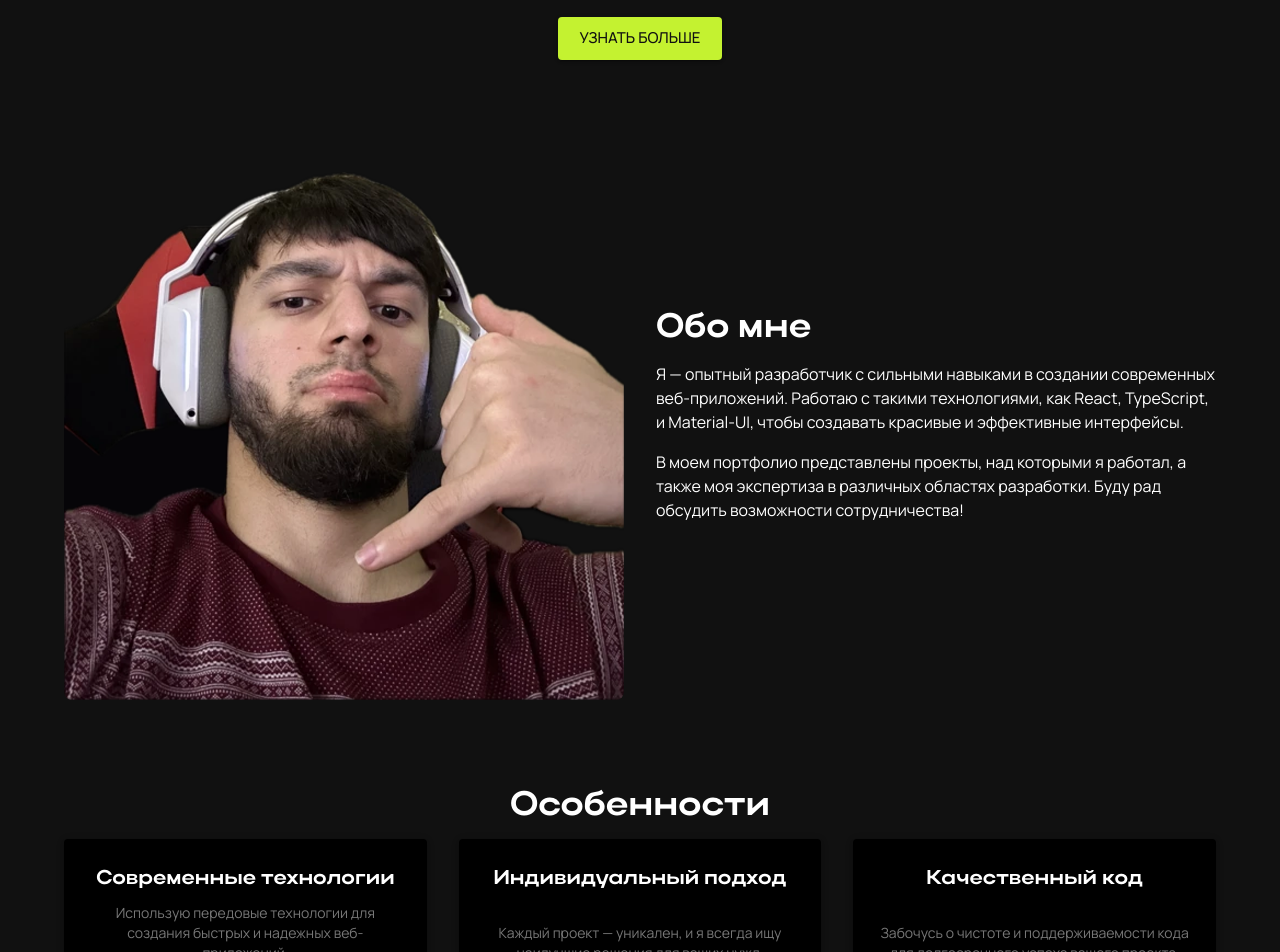
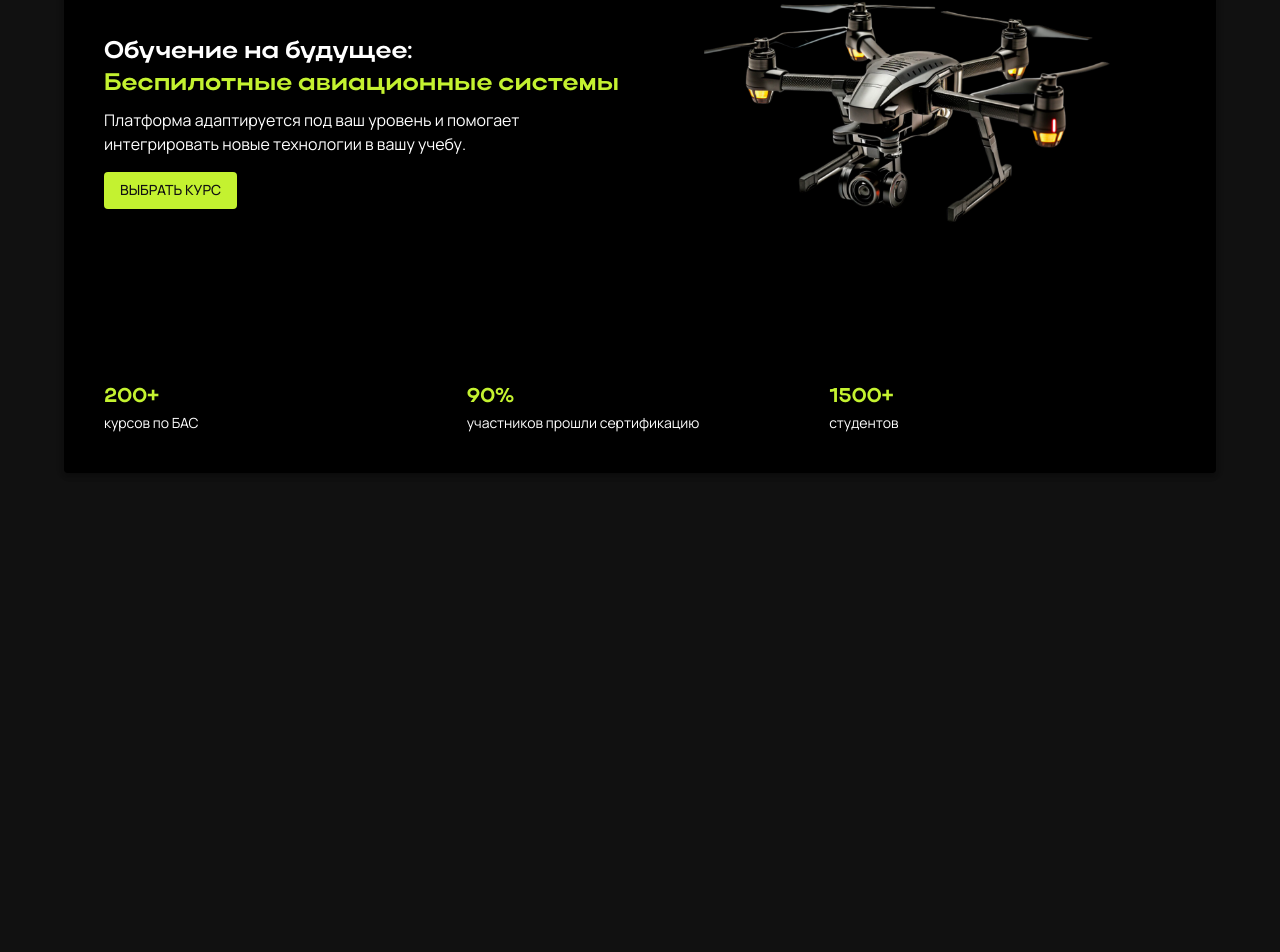
Before and after one commit to Dikiliev/hakaton-02-08-2024, a React (Vite) app in the folder frontend/: page / in a window 1280 px wide. Shown: the part 228-1180 px from the top of the page. After the commit the page ends 800 px from the top, so only its background shows below. Built offline with nearby package versions, Linux system fonts and the light colour scheme; what quill-image-resize-module-react, simple-zustand-devtools would draw is missing.

Commit message:
Home page

```diff
--- a/frontend/src/components/header/Header.jsx
+++ b/frontend/src/components/header/Header.jsx
@@ -18,6 +18,10 @@ import { useAuthStore } from '@store/auth';
 import {logout} from "@utils/auth.js";
 
 const defaultPages = [
+    {
+        name: 'Главная',
+        url: '',
+    },
     {
         name: 'Курсы',
         url: 'courses',
--- a/frontend/src/pages/homePage/HomePage.jsx
+++ b/frontend/src/pages/homePage/HomePage.jsx
@@ -1,89 +1,47 @@
-// src/components/HomePage.jsx
-
+// HomePage.jsx
 import React from 'react';
-import { Container, Typography, Box, Button, Grid, Paper } from '@mui/material';
-import styles from './HomePage.module.css';
+import {Box, Typography, Button, Container, Paper, Grid, Divider} from '@mui/material';
 
 const HomePage = () => {
     return (
-        <Container maxWidth="lg" className={styles.container}>
-            {/* Приветственная секция */}
-            <Box className={styles.hero} sx={{ textAlign: 'center', py: 5 }}>
-                <Typography variant="h3" className={styles.title} gutterBottom>
-                    Добро пожаловать в мое портфолио!
+        <Container sx={{ my: 4 }}>
+            <Paper elevation={4} sx={{ px: 5, pb: 5, pt: {xs: 5} }}>
+                <Grid container spacing={2} alignItems="center">
+                    <Grid item xs={12} sm={6}>
+                        <Typography variant="h5" component="h1" gutterBottom>
+                            Обучение на будущее:
+                            <Typography color={'primary'} variant="h5" component="h1">Беспилотные авиационные системы</Typography>
                         </Typography>
-                <Typography variant="h6" className={styles.subtitle} paragraph>
-                    Изучите мои работы, проекты и опыт.
+
+                        <Typography variant="body1" sx={{ mb: 2 }}>
+                            Платформа адаптируется под ваш уровень и помогает интегрировать новые технологии в вашу учебу.
                         </Typography>
-                <Button variant="contained" color="primary" size="large">
-                    Узнать больше
+                        <Button variant="contained" color="primary" sx={{ mr: 1 }}>
+                            Выбрать курс
                         </Button>
-            </Box>
-
-            {/* Секция с изображением и текстом */}
-            <Grid container spacing={4} sx={{ py: 5, alignItems: 'center' }}>
-                <Grid item xs={12} md={6}>
-                    <img
-                        src="/i.png"
-                        alt="Портфолио"
-                        className={styles.image}
-                        style={{ width: '100%', borderRadius: '8px' }}
-                    />
+                        {/*<Button variant="outlined" color="primary">
+                            Подробнее о курсах
+                        </Button>*/}
                     </Grid>
-                <Grid item xs={12} md={6}>
-                    <Typography variant="h4" gutterBottom>
-                        Обо мне
-                    </Typography>
-                    <Typography variant="body1" paragraph>
-                        Я — опытный разработчик с сильными навыками в создании современных веб-приложений.
-                        Работаю с такими технологиями, как React, TypeScript, и Material-UI, чтобы создавать
-                        красивые и эффективные интерфейсы.
-                    </Typography>
-                    <Typography variant="body1" paragraph>
-                        В моем портфолио представлены проекты, над которыми я работал, а также моя экспертиза
-                        в различных областях разработки. Буду рад обсудить возможности сотрудничества!
-                    </Typography>
+                    <Grid item xs={12} sm={6} sx={{ display: 'flex', justifyContent: 'center' }}>
+                        <Box component="img" src="/drone.png" alt="Student with drone" sx={{ width: 420, height: 420, borderRadius: '10px' }} />
                     </Grid>
                 </Grid>
-
-            {/* Секция с особенностями */}
-            <Box sx={{ py: 5 }}>
-                <Typography variant="h4" className={styles.title} gutterBottom align="center">
-                    Особенности
-                </Typography>
-                <Grid container spacing={4}>
-                    <Grid item xs={12} md={4}>
-                        <Paper className={styles.feature} elevation={3} sx={{ p: 3 }}>
-                            <Typography variant="h6" gutterBottom>
-                                Современные технологии
-                            </Typography>
-                            <Typography variant="body2">
-                                Использую передовые технологии для создания быстрых и надежных веб-приложений.
-                            </Typography>
-                        </Paper>
+                <Grid container spacing={2} sx={{ mt: 4 }}>
+                    <Grid item xs={4}>
+                        <Typography color={'primary'} variant="h6" component="p">200+</Typography>
+                        <Typography variant="body2">курсов по БАС</Typography>
                     </Grid>
-                    <Grid item xs={12} md={4}>
-                        <Paper className={styles.feature} elevation={3} sx={{ p: 3 }}>
-                            <Typography variant="h6" gutterBottom>
-                                Индивидуальный подход
-                            </Typography>
-                            <Typography variant="body2">
-                                Каждый проект — уникален, и я всегда ищу наилучшие решения для ваших нужд.
-                            </Typography>
-                        </Paper>
+                    <Grid item xs={4}>
+                        <Typography color={'primary'} variant="h6" component="p">90% </Typography>
+                        <Typography variant="body2">участников прошли сертификацию</Typography>
                     </Grid>
-                    <Grid item xs={12} md={4}>
-                        <Paper className={styles.feature} elevation={3} sx={{ p: 3 }}>
-                            <Typography variant="h6" gutterBottom>
-                                Качественный код
-                            </Typography>
-                            <Typography variant="body2">
-                                Забочусь о чистоте и поддерживаемости кода для долгосрочного успеха вашего проекта.
-                            </Typography>
-                        </Paper>
+                    <Grid item xs={4}>
+                        <Typography color={'primary'} variant="h6" component="p">1500+</Typography>
+                        <Typography variant="body2">студентов</Typography>
                     </Grid>
                 </Grid>
-            </Box>
+            </Paper>
         </Container>
     );
 };
```
Also changed, not shown: frontend/public/drone.png (added). Lines whose indentation alone changed are shown as unchanged.
